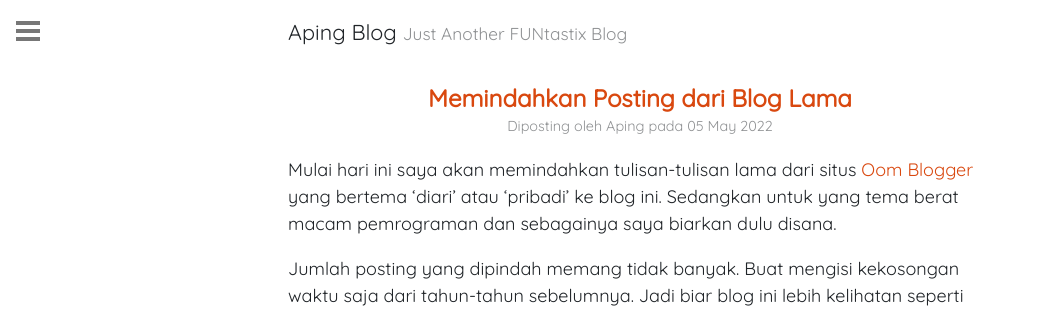
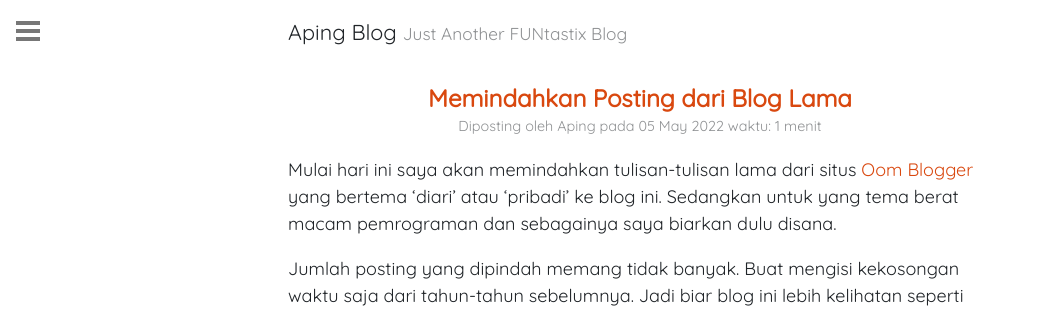
Before and after one commit to apynx/apynx.github.io, a Jekyll site: the page built from _posts/2022-05-05-pindah-posting-dari-blog-lama.md, in a window 1280 px wide. Shown: the top 310 px of the page, without its empty margins (0-1039 px from the left). Built offline with Jekyll 4.4.1, drawn with Linux system fonts in a browser that asks for light colours.

Commit message:
update read time

```diff
--- /dev/null
+++ b/_includes/read-time.html
@@ -0,0 +1,21 @@
+{%- if post.layout != post -%}
+  {%- assign words = post.content | strip_html | number_of_words -%}
+  {%- if words < 180 -%}
+    waktu: 1 menit
+  {%- elsif words < 360 -%}
+    waktu: 1 menit
+  {%- else -%}
+    waktu: {{ words | divided_by:180 }} menit
+  {%- endif -%}
+{%- endif -%}
+
+{%- if post.layout == post -%}
+  {%- assign words = content | number_of_words -%}
+  {%- if words < 180 -%}
+    waktu: 1 menit
+  {%- elsif words < 360 -%}
+    waktu: 1 menit
+  {%- else -%}
+    waktu: {{ words | divided_by:180 }} menit
+  {%- endif -%}
+{%- endif -%}
--- a/_layouts/post.html
+++ b/_layouts/post.html
@@ -23,7 +23,7 @@ layout: default
         {{ mdate | date_to_string }}
       </time>
     {%- endif -%}
-
+    <span>{%- include read-time.html -%}</span>
   </div>
 
   {{ content }}
```
